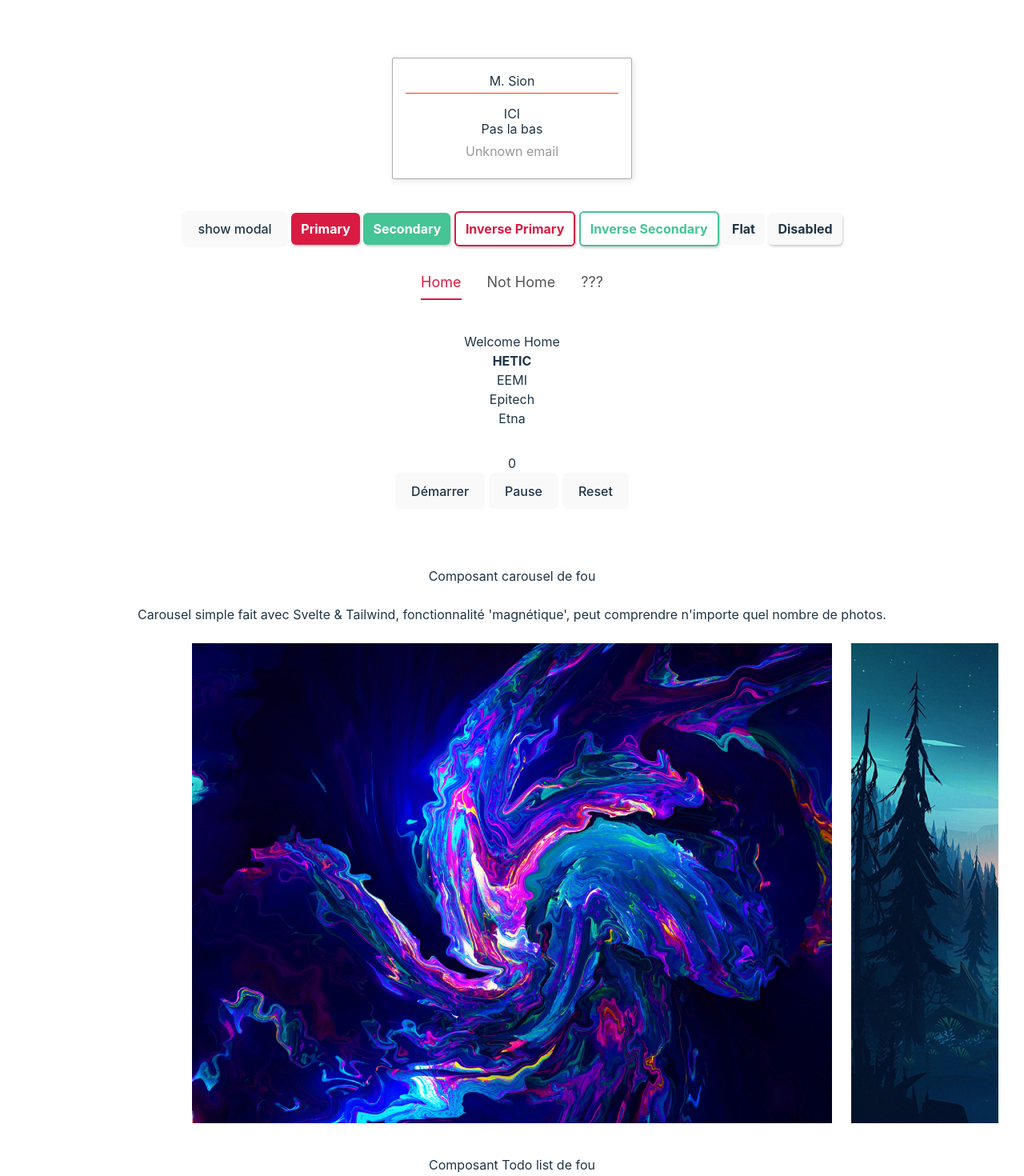
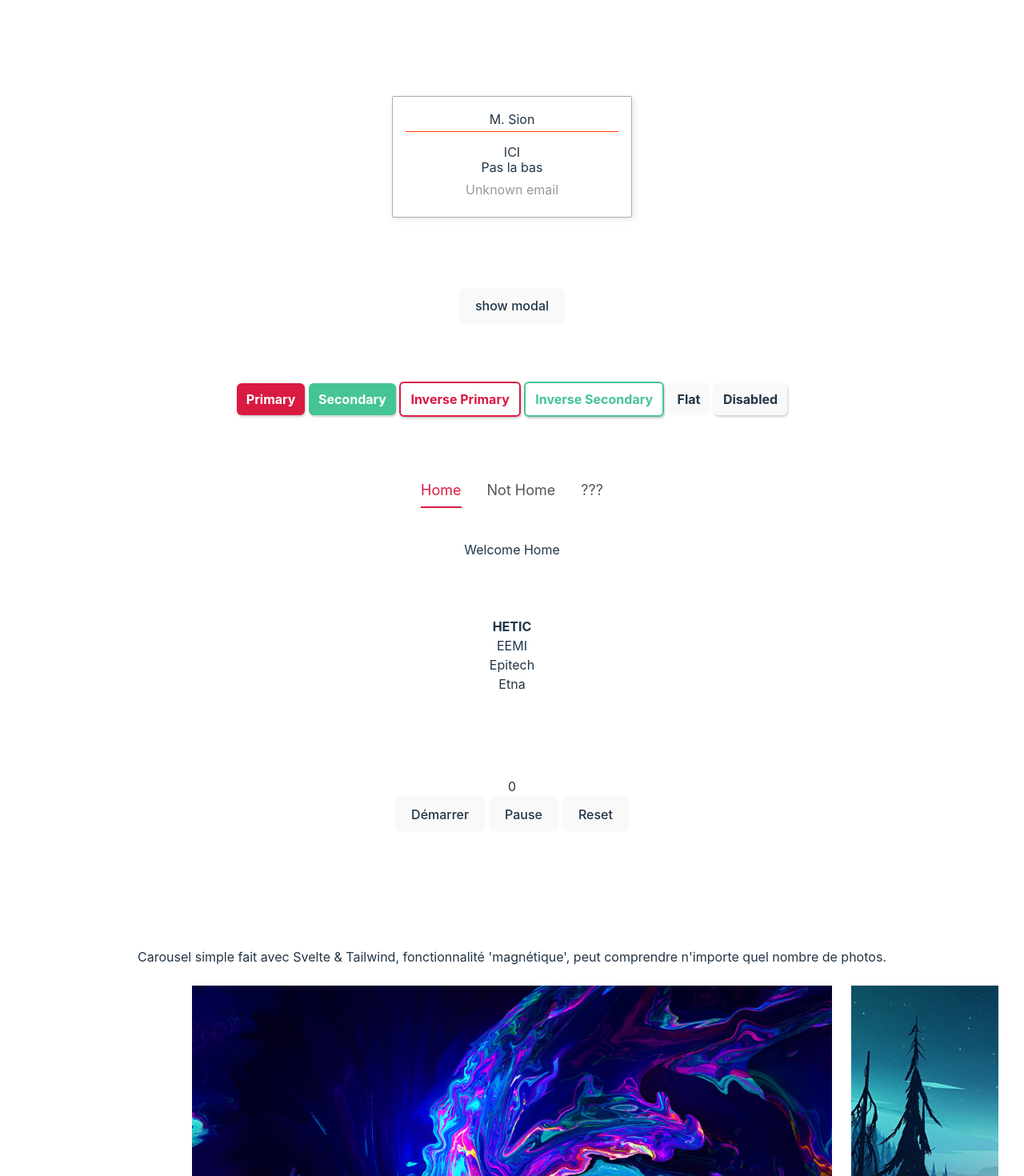
Before and after one commit to Erzenkell/Librairie-svelte-de-fou, a Svelte app: page / in a window 1280 px wide. Shown: the top 1470 px of the page at 80% size. Built offline with nearby package versions, Linux system fonts and the light colour scheme.

Commit message:
quick fix

```diff
--- a/src/routes/+page.svelte
+++ b/src/routes/+page.svelte
@@ -19,6 +19,7 @@
     import ContactCard from '../lib/ContactCard.svelte'
     import Modal from '../lib/Modal.svelte'
     import Navbar from '../lib/Navbar.svelte'
+    import Divider from '../lib/Divider.svelte'
 
     let schools = ['HETIC', 'EEMI', 'Epitech', 'Etna']
     let toStrong = 'HETIC'
@@ -34,15 +35,15 @@
     let big = false
 </script>
 
-<!-- <h1 class="bg-indigo-100">Welcome to SvelteKit</h1>
-<p>Visit <a href="https://kit.svelte.dev">kit.svelte.dev</a> to read the documentation</p> -->
-
-
-
 
 <main>
   <!-- Navbar -> WORK IN PROGRESS -->
   <!-- <Navbar /> -->
+  <Divider >
+    <div slot="dividerContent">
+      Contact Card
+    </div>
+  </Divider>
 
   <ContactCard>
     <span slot="name"> M. Sion </span>
@@ -52,6 +53,13 @@
       Pas la bas
     </span>
   </ContactCard>
+
+  <Divider >
+    <div slot="dividerContent">
+      Modal
+    </div>
+  </Divider>
+
   <button on:click={() => (showModal = true)}> show modal </button>
 
   {#if showModal}
@@ -61,12 +69,24 @@
     </Modal>
   {/if}
 
+  <Divider >
+    <div slot="dividerContent">
+      chépa
+    </div>
+  </Divider>
+
   <Button buttonType="primary">Primary</Button>
   <Button buttonType="secondary">Secondary</Button>
   <Button buttonType="primary" inverse={true}>Inverse Primary</Button>
   <Button buttonType="secondary" inverse={true}>Inverse Secondary</Button>
   <Button flat={true}>Flat</Button>
   <Button disabled={true}>Disabled</Button>
+
+  <Divider >
+    <div slot="dividerContent">
+      Tabs
+    </div>
+  </Divider>
 
   <Tabs {tabItems} {activeItem} on:tabChange={triggerTabChange} />
   {#if activeItem === 'Home'}
@@ -77,14 +97,31 @@
     <p>Where are you ?</p>
   {/if}
 
+  <Divider >
+    <div slot="dividerContent">
+      List
+    </div>
+  </Divider>
+
   <List {schools} {toStrong} />
+
+  <Divider >
+    <div slot="dividerContent">
+      Timer
+    </div>
+  </Divider>
 
   <div class="card">
     <Timer />
   </div>
 
+  <Divider >
+    <div slot="dividerContent">
+      Carousel de fou
+    </div>
+  </Divider>
+
     <section class='flex flex-col items-center my-10'>
-      <h2>Composant carousel de fou</h2>
       <br>
       <p>Carousel simple fait avec Svelte & Tailwind, fonctionnalité 'magnétique', peut comprendre n'importe quel nombre de photos.</p>
       <br>
@@ -92,7 +129,12 @@
         <slot />
     </section>
 
-    <h2>Composant Todo list de fou</h2>
+    <Divider >
+      <div slot="dividerContent">
+        Todo list de fou
+      </div>
+    </Divider>
+
     <br>
     <p>Todo list stylisée avec Tailwind,ajout et suppression d'éléments, checkbox de complétion, pas d'utilisation de localstorage.</p>
     <br>
```
Lines whose indentation alone changed are shown as unchanged.
